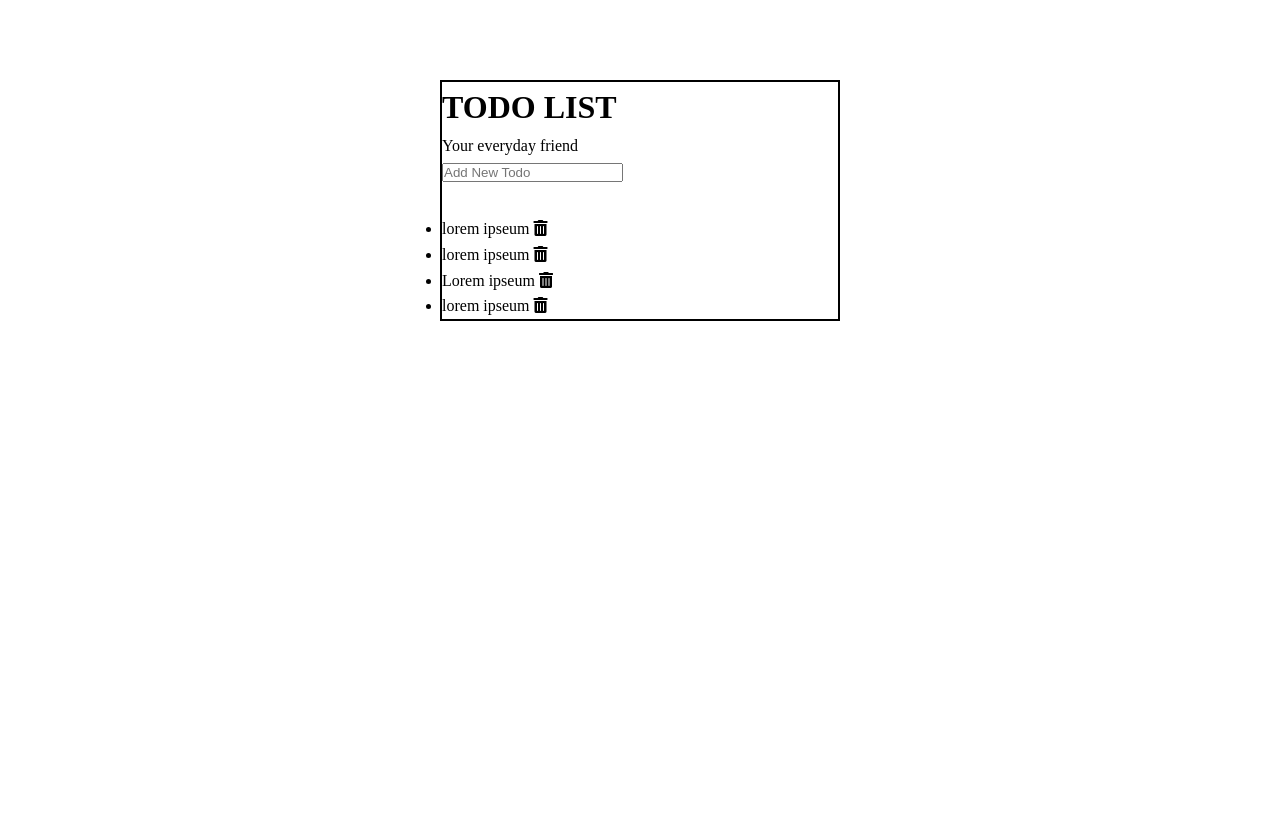
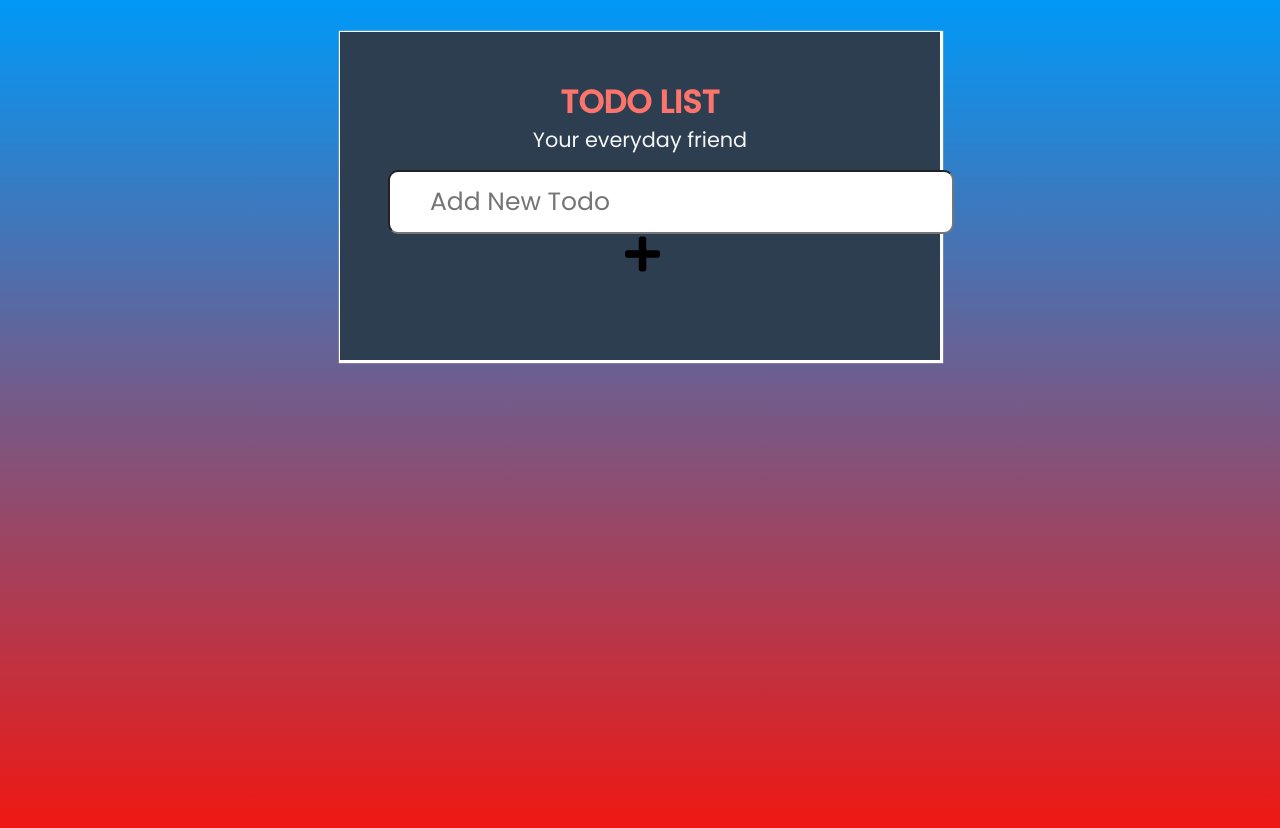
Before and after one commit to IsraelChidera/to-do-list, a plain HTML site: page todo.html in a window 1280 px wide. Before the commit the page ends 800 px from the top, so only its background shows below. Drawn offline with Linux system fonts and the light colour scheme.

Commit message:
Styling upload

```diff
--- a/css/todo.css
+++ b/css/todo.css
@@ -5,9 +5,12 @@
 }
 
 body {
-    line-height: 1.6;
-
-    width: 100%;
+    line-height: 2.0;
+    background: linear-gradient(
+    #0099f7,#f11712
+    ) no-repeat center center/cover;
+    min-height: 100vh;
+    font-family: 'Poppins', sans-serif;
 }
 
 .pink {
@@ -15,20 +18,93 @@ body {
 }
 
 .container {
-    max-width: 400px;
-    margin: 5rem auto;
-    border: 2px solid black;
+    margin: 5rem 2rem;
+    box-shadow: 1px 1px 1px 2px white;
+    background-color: #2c3e50;
+    padding: 2px;
 }
 
-.todo-input p {
-    display: inline;
+.content-heading {
+    text-align: center;
+    line-height: 1.4;
+}
+
+.content-input {
+    text-align: center;
+    margin-top: 1rem;
+}
+
+.content-input input {
+    padding: 8px 10px;
+    border-radius: 10px;
+    font-family: 'Poppins', sans-serif;
+}
+
+.content-input input:focus {
+    outline: 0;
+}
+
+.fa-plus {
+    font-size: 1.5em;
+    padding-left: 5px;
+}
+
+li {
+    list-style: none;
+    position: relative;
+    cursor: pointer;
+    padding-left: 10px;
+}
+
+li:nth-child(2n+1){
+    background: sandybrown;
+    border-radius: 2px;
+}
+
+.completed {
+    text-decoration: line-through;
+    color: bisque;
 }
 
 ul {
     margin-top: 2rem;
 }
 
-.completed {
-    text-decoration: line-through;
-    color: bisque;
+.fa-trash-alt {
+    position: absolute;
+    top: 7px;
+    right: 10px;
+    color: rgba(219, 8, 26, 0.897);
+    cursor: pointer;
 }
+
+@media screen and (min-width: 760px) {
+    .container {
+        max-width: 600px;
+        margin: 2rem auto;
+        padding: 3rem;
+    }
+
+    .content-heading h1 {
+        font-size: 2rem;
+        color: #fd746c;
+    }
+
+    .content-heading p {
+        font-size: 1.3rem;
+        color: whitesmoke;
+    }
+
+    .content-input input {
+        padding: 0.7rem 2.5rem;
+        font-size: 25px;
+    }
+
+    ul li {
+        font-size: 20px;
+    }
+
+    .fa-plus {
+        font-size: 2.5em;
+    }
+}
--- a/main.js
+++ b/main.js
@@ -3,19 +3,23 @@ let li = document.querySelector("li");
 let inputValue = document.querySelector("input[type=text]");
 let lis = document.querySelectorAll("li");
 let icons = document.querySelectorAll(".deleteicon");
+let plusButton = document.querySelector(".fa-plus");
 
+// loop through list and apply event for todo cancellation
 for(let i=0; i<lis.length; i++){
     lis[i].addEventListener("click", function(){
         this.classList.toggle("completed");
     })
 }
 
+//loop through list to delete done todos
 for(let i=0; i<icons.length; i++){
     icons[i].addEventListener("click", function(){
         this.parentElement.remove();
     })
 }
 
+//add event listener to input
 inputValue.addEventListener("keyup", function(event){
     if(event.key === "Enter") {
         let newLi = document.createElement("li");
@@ -24,6 +28,7 @@ inputValue.addEventListener("keyup", function(event){
         let icon = document.createElement("i");
         icon.classList.add("fa", "fa-trash-alt");
 
+        //append to form new lists
         span.appendChild(icon);
         newLi.appendChild(text);
         newLi.appendChild(span);
@@ -39,3 +44,27 @@ inputValue.addEventListener("keyup", function(event){
     }
 
 })
+
+plusButton.addEventListener("click", function(){
+    if(true) {
+        let newLi = document.createElement("li");
+        let text = document.createTextNode(inputValue.value);
+        let span = document.createElement("span");
+        let icon = document.createElement("i");
+        icon.classList.add("fa", "fa-trash-alt");
+
+        //append to form new lists
+        span.appendChild(icon);
+        newLi.appendChild(text);
+        newLi.appendChild(span);
+
+        ul.appendChild(newLi);
+        newLi.addEventListener("click", function(){
+            this.classList.toggle("completed");
+        })
+        span.addEventListener("click", function(){
+            this.parentElement.remove();
+        })
+        inputValue.value = "";
+    }
+})
--- a/todo.html
+++ b/todo.html
@@ -4,6 +4,7 @@
     <meta charset="UTF-8">
     <meta name="viewport" content="width=device-width, initial-scale=1.0">
     <title>My Todo List</title>
+    <link href="https://fonts.googleapis.com/css2?family=Poppins:wght@400;500&display=swap" rel="stylesheet">
     <link rel="stylesheet" href="css/all.min.css">
     <link rel="stylesheet" href="css/fontawesome.min.css">
     <link rel="stylesheet" href="css/todo.css">
@@ -11,21 +12,19 @@
 <body>
 
     <div class="container">
-        <div>
+        <div class="container-content">
+            <div class="content-heading">
                 <h1>TODO LIST</h1>
                 <p>Your everyday friend</p>
             </div>
-        <div>
+            <div class="content-input">
                 <input type="text" placeholder="Add New Todo">
-
+                <span><i class="fa fa-plus"></i></span>
             </div>
             <ul id ="todo-list" class="list-group mt-3 mb-3">
-            <li> lorem ipseum <i class="deleteicon fas fa-trash-alt"></i> </li>
-            <li> lorem ipseum <i class="deleteicon fas fa-trash-alt"></i> </li>
-            <li> Lorem ipseum <i class="deleteicon fas fa-trash-alt"></i> </li>
-            <li> lorem ipseum <i class="deleteicon fas fa-trash-alt"></i> </li>
+
             </ul>
-
+        </div>
     </div>
 
     <script src="main.js"></script>
```
Lines whose indentation alone changed are shown as unchanged.
